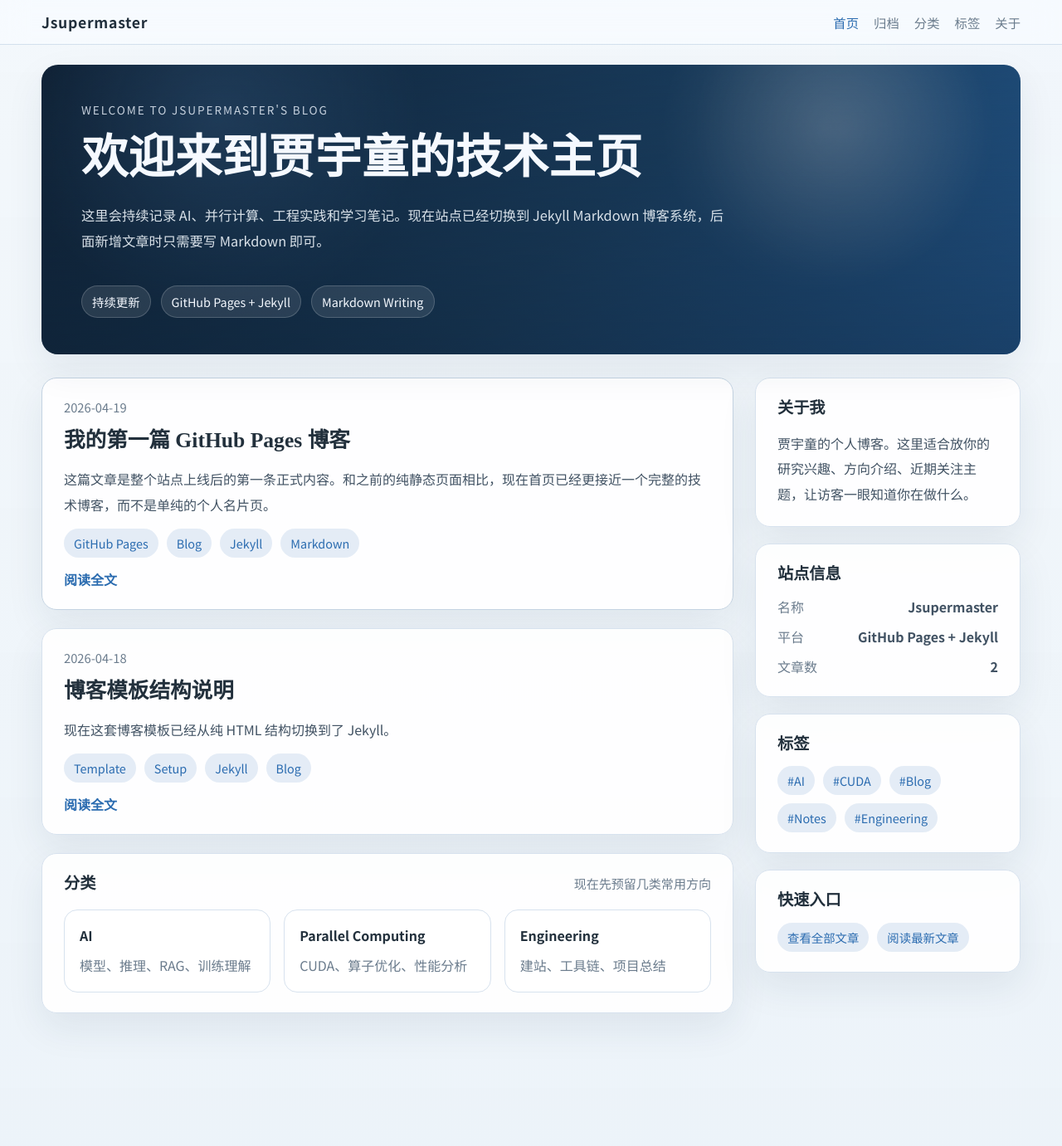
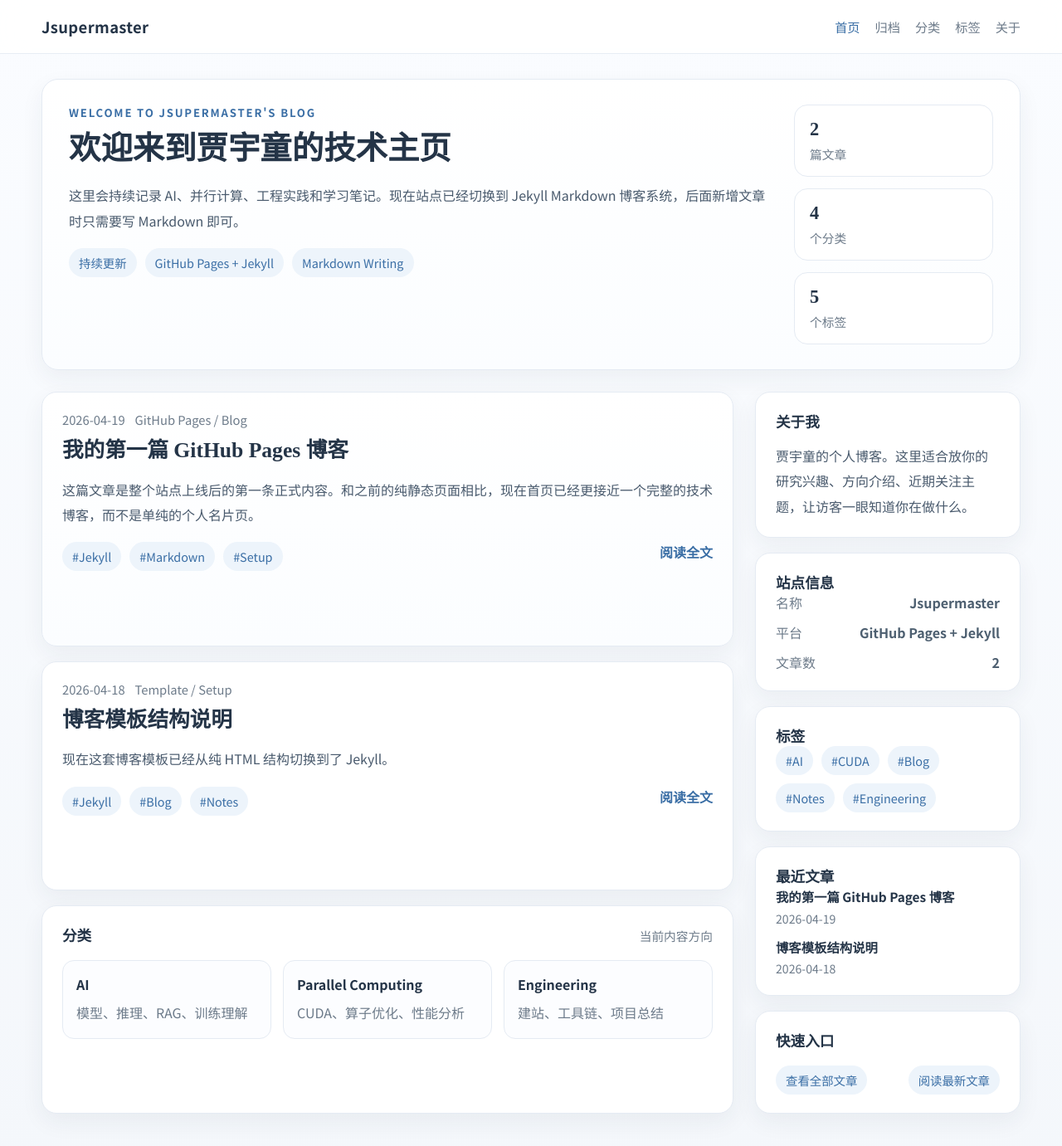
Before and after one commit to Jsupermaster/Jsupermaster.github.io, a Jekyll site: the page built from index.md, in a window 1280 px wide and 1398 px high. Shown: the top 1381 px of the window at 83% size. Built offline with Jekyll 4.4.1, drawn with Linux system fonts in a browser that asks for light colours.

Commit message:
update_260419_2

```diff
--- a/_layouts/default.html
+++ b/_layouts/default.html
@@ -8,7 +8,7 @@
   <link rel="preconnect" href="https://fonts.googleapis.com">
   <link rel="preconnect" href="https://fonts.gstatic.com" crossorigin>
   <link href="https://fonts.googleapis.com/css2?family=Noto+Sans+SC:wght@400;500;700&family=Noto+Serif+SC:wght@600;700&display=swap" rel="stylesheet">
-  <link rel="stylesheet" href="{{ '/assets/styles.css' | relative_url }}">
+  <link rel="stylesheet" href="{{ '/assets/styles.css?v=20260419b' | relative_url }}">
 </head>
 <body>
   <div class="site-shell">
--- a/_layouts/home.html
+++ b/_layouts/home.html
@@ -1,69 +1,65 @@
 ---
 layout: default
 ---
-<section class="hero-banner">
-  <div class="hero-overlay"></div>
-  <div class="hero-content">
-    <p class="hero-kicker">{{ page.hero_kicker }}</p>
+<section class="home-intro">
+  <div class="intro-main">
+    <p class="section-kicker">{{ page.hero_kicker }}</p>
     <h1>{{ page.hero_title }}</h1>
-    <p class="hero-subtitle">{{ page.hero_subtitle }}</p>
-    <div class="hero-meta">
+    <p class="intro-copy">{{ page.hero_subtitle }}</p>
+    <div class="intro-tags">
       {% for item in page.hero_meta %}
       <span>{{ item }}</span>
       {% endfor %}
     </div>
   </div>
+  <div class="intro-side">
+    <div class="mini-stat">
+      <strong>{{ site.posts | size }}</strong>
+      <span>篇文章</span>
+    </div>
+    <div class="mini-stat">
+      <strong>{{ site.categories | size }}</strong>
+      <span>个分类</span>
+    </div>
+    <div class="mini-stat">
+      <strong>{{ site.tags | size }}</strong>
+      <span>个标签</span>
+    </div>
+  </div>
 </section>
 
-<div class="content-layout">
-  <section class="main-column">
+<div class="blog-layout">
+  <section class="post-feed">
     {% assign featured_post = site.posts.first %}
-    {% if featured_post %}
-    <article class="post-card post-card-featured">
-      <div class="post-card-body">
-        <p class="post-date">{{ featured_post.date | date: "%Y-%m-%d" }}</p>
-        <h2><a href="{{ featured_post.url | relative_url }}">{{ featured_post.title }}</a></h2>
-        <p class="post-excerpt">{{ featured_post.excerpt | strip_html | strip_newlines }}</p>
-        <div class="post-taxonomy">
-          {% for category in featured_post.categories limit: 3 %}
-          <span class="pill">{{ category }}</span>
-          {% endfor %}
-          {% for tag in featured_post.tags limit: 2 %}
-          <span class="pill">{{ tag }}</span>
+    {% for post in site.posts limit: 8 %}
+    <article class="feed-card {% if forloop.first %}feed-card-featured{% endif %}">
+      <div class="feed-meta">
+        <span>{{ post.date | date: "%Y-%m-%d" }}</span>
+        {% if post.categories.size > 0 %}
+        <span>{{ post.categories | join: " / " }}</span>
+        {% endif %}
+      </div>
+      <h2><a href="{{ post.url | relative_url }}">{{ post.title }}</a></h2>
+      <p class="feed-excerpt">{{ post.excerpt | strip_html | strip_newlines }}</p>
+      <div class="feed-footer">
+        <div class="chip-row">
+          {% for tag in post.tags limit: 3 %}
+          <span class="chip">#{{ tag }}</span>
           {% endfor %}
         </div>
-        <a class="read-more" href="{{ featured_post.url | relative_url }}">阅读全文</a>
-      </div>
-    </article>
-    {% endif %}
-
-    {% for post in site.posts offset: 1 limit: 4 %}
-    <article class="post-card">
-      <div class="post-card-body">
-        <p class="post-date">{{ post.date | date: "%Y-%m-%d" }}</p>
-        <h2><a href="{{ post.url | relative_url }}">{{ post.title }}</a></h2>
-        <p class="post-excerpt">{{ post.excerpt | strip_html | strip_newlines }}</p>
-        <div class="post-taxonomy">
-          {% for category in post.categories limit: 2 %}
-          <span class="pill">{{ category }}</span>
-          {% endfor %}
-          {% for tag in post.tags limit: 2 %}
-          <span class="pill">{{ tag }}</span>
-          {% endfor %}
-        </div>
-        <a class="read-more" href="{{ post.url | relative_url }}">阅读全文</a>
+        <a class="read-link" href="{{ post.url | relative_url }}">阅读全文</a>
       </div>
     </article>
     {% endfor %}
 
-    <section class="section-panel" id="topics">
-      <div class="section-title-row">
+    <section class="panel-block" id="topics">
+      <div class="panel-heading">
         <h3>分类</h3>
-        <span>现在先预留几类常用方向</span>
+        <span>当前内容方向</span>
       </div>
-      <div class="category-grid">
+      <div class="topic-grid">
         {% for topic in page.topics %}
-        <a class="category-card" href="{{ topic.href | relative_url }}">
+        <a class="topic-card" href="{{ topic.href | relative_url }}">
           <strong>{{ topic.title }}</strong>
           <span>{{ topic.description }}</span>
         </a>
@@ -73,12 +69,12 @@ layout: default
   </section>
 
   <aside class="sidebar">
-    <section class="sidebar-card" id="about">
+    <section class="side-card" id="about">
       <h3>关于我</h3>
       <p>{{ page.about_text }}</p>
     </section>
 
-    <section class="sidebar-card">
+    <section class="side-card">
       <h3>站点信息</h3>
       <ul class="meta-list">
         <li><span>名称</span><strong>{{ site.title }}</strong></li>
@@ -87,7 +83,7 @@ layout: default
       </ul>
     </section>
 
-    <section class="sidebar-card" id="tags">
+    <section class="side-card" id="tags">
       <h3>标签</h3>
       <div class="tag-cloud">
         {% for tag in page.topic_tags %}
@@ -96,7 +92,19 @@ layout: default
       </div>
     </section>
 
-    <section class="sidebar-card">
+    <section class="side-card">
+      <h3>最近文章</h3>
+      <div class="recent-list">
+        {% for post in site.posts limit: 5 %}
+        <a class="recent-link" href="{{ post.url | relative_url }}">
+          <strong>{{ post.title }}</strong>
+          <span>{{ post.date | date: "%Y-%m-%d" }}</span>
+        </a>
+        {% endfor %}
+      </div>
+    </section>
+
+    <section class="side-card">
       <h3>快速入口</h3>
       <div class="action-stack">
         <a class="action-link" href="{{ '/blog/index.html' | relative_url }}">查看全部文章</a>
--- a/assets/styles.css
+++ b/assets/styles.css
@@ -1,16 +1,15 @@
 :root {
-  --bg: #eef3f8;
-  --bg-alt: #f8fbff;
-  --surface: rgba(255, 255, 255, 0.92);
-  --surface-strong: #ffffff;
-  --line: #d7e2ee;
-  --line-strong: #c4d3e2;
-  --text: #22303c;
-  --muted: #6b7c8d;
-  --primary: #2b6cb0;
-  --primary-soft: rgba(43, 108, 176, 0.12);
-  --hero-dark: rgba(18, 37, 57, 0.72);
-  --shadow: 0 18px 46px rgba(28, 53, 81, 0.08);
+  --bg: #f6f8fb;
+  --surface: #ffffff;
+  --surface-soft: #fbfdff;
+  --line: #e5ebf3;
+  --text: #243447;
+  --muted: #6d7b8a;
+  --primary: #3a6ea5;
+  --primary-soft: #edf4fb;
+  --shadow: 0 10px 28px rgba(28, 48, 74, 0.06);
+  --radius: 18px;
+  --content-width: 1180px;
 }
 
 * {
@@ -25,8 +24,8 @@ body {
   margin: 0;
   color: var(--text);
   background:
-    linear-gradient(180deg, rgba(242, 247, 251, 0.95), rgba(236, 243, 249, 0.98)),
-    radial-gradient(circle at top right, rgba(76, 132, 197, 0.16), transparent 22%);
+    linear-gradient(180deg, rgba(250, 252, 255, 0.98), rgba(244, 247, 251, 0.98)),
+    radial-gradient(circle at top, rgba(109, 155, 214, 0.08), transparent 28%);
   font-family: "Noto Sans SC", sans-serif;
 }
 
@@ -36,8 +35,8 @@ a {
 }
 
 img {
+  display: block;
   max-width: 100%;
-  display: block;
 }
 
 .site-shell {
@@ -48,14 +47,14 @@ img {
   position: sticky;
   top: 0;
   z-index: 20;
+  background: rgba(255, 255, 255, 0.86);
   backdrop-filter: blur(16px);
-  background: rgba(248, 251, 255, 0.78);
-  border-bottom: 1px solid rgba(205, 220, 234, 0.85);
+  border-bottom: 1px solid rgba(229, 235, 243, 0.9);
 }
 
 .topbar-inner,
 .page-layout {
-  width: min(1180px, calc(100% - 32px));
+  width: min(var(--content-width), calc(100% - 32px));
   margin: 0 auto;
 }
 
@@ -63,189 +62,100 @@ img {
   display: flex;
   align-items: center;
   justify-content: space-between;
-  gap: 18px;
-  padding: 14px 0;
+  gap: 20px;
+  min-height: 64px;
 }
 
 .site-title {
-  font-size: 1.1rem;
+  font-size: 1.15rem;
   font-weight: 700;
-  letter-spacing: 0.04em;
+  letter-spacing: 0.02em;
 }
 
 .topnav {
   display: flex;
-  align-items: center;
+  flex-wrap: wrap;
   gap: 18px;
-  flex-wrap: wrap;
 }
 
 .topnav a {
+  position: relative;
   color: var(--muted);
-  font-size: 0.96rem;
+  font-size: 0.95rem;
 }
 
 .topnav a.is-active,
-.topnav a:hover,
-.read-more,
-.action-link:hover {
+.topnav a:hover {
   color: var(--primary);
 }
 
 .page-layout {
-  padding: 24px 0 48px;
+  padding: 30px 0 56px;
 }
 
-.hero-banner {
-  position: relative;
-  overflow: hidden;
-  min-height: 340px;
-  border-radius: 20px;
-  background:
-    radial-gradient(circle at 18% 18%, rgba(120, 187, 255, 0.18), transparent 24%),
-    radial-gradient(circle at 82% 22%, rgba(255, 255, 255, 0.14), transparent 18%),
-    linear-gradient(140deg, #0f2237 0%, #1d466c 55%, #2a6cb0 100%);
+.home-intro,
+.archive-header {
+  margin-bottom: 26px;
+  border: 1px solid var(--line);
+  border-radius: calc(var(--radius) + 2px);
+  background: linear-gradient(180deg, var(--surface), var(--surface-soft));
   box-shadow: var(--shadow);
 }
 
-.hero-banner-small {
-  min-height: 220px;
+.home-intro {
+  display: grid;
+  grid-template-columns: minmax(0, 1.6fr) 240px;
+  gap: 24px;
+  padding: 30px 32px;
 }
 
-.hero-overlay {
-  position: absolute;
-  inset: 0;
-  background:
-    linear-gradient(180deg, rgba(9, 21, 34, 0.2), rgba(9, 21, 34, 0.5)),
-    radial-gradient(circle at 80% 22%, rgba(255, 255, 255, 0.16), transparent 20%);
+.archive-header {
+  padding: 28px 32px;
 }
 
-.hero-content {
-  position: relative;
-  z-index: 1;
-  display: flex;
-  flex-direction: column;
-  justify-content: center;
-  min-height: inherit;
-  padding: 44px 48px;
-  color: #f5f9ff;
+.section-kicker {
+  margin: 0 0 10px;
+  color: var(--primary);
+  font-size: 0.82rem;
+  font-weight: 700;
+  letter-spacing: 0.14em;
+  text-transform: uppercase;
 }
 
-.hero-kicker,
-.article-kicker {
-  margin: 0 0 12px;
-  color: rgba(235, 243, 252, 0.82);
-  font-size: 0.85rem;
-  letter-spacing: 0.14em;
-}
-
-h1,
-h2,
-h3 {
+.intro-main h1,
+.archive-header h1,
+.post-main h1 {
   margin: 0;
   font-family: "Noto Serif SC", serif;
   line-height: 1.28;
 }
 
-.hero-content h1 {
-  font-size: clamp(2.2rem, 4.4vw, 3.7rem);
+.intro-main h1 {
+  font-size: clamp(2rem, 3vw, 2.8rem);
 }
 
-.hero-subtitle {
-  max-width: 780px;
-  margin-top: 18px;
-  font-size: 1.02rem;
-  line-height: 1.9;
-  color: rgba(238, 245, 251, 0.9);
+.archive-header h1,
+.post-main h1 {
+  font-size: clamp(1.8rem, 2.5vw, 2.5rem);
 }
 
-.hero-meta {
+.intro-copy,
+.archive-copy {
+  margin: 16px 0 0;
+  color: #495a6d;
+  line-height: 1.9;
+  font-size: 1rem;
+}
+
+.intro-tags {
   display: flex;
   flex-wrap: wrap;
-  gap: 12px;
-  margin-top: 22px;
+  gap: 10px;
+  margin-top: 18px;
 }
 
-.hero-meta span {
-  padding: 8px 12px;
-  border: 1px solid rgba(255, 255, 255, 0.18);
-  border-radius: 999px;
-  background: rgba(255, 255, 255, 0.1);
-  font-size: 0.9rem;
-}
-
-.content-layout,
-.article-layout {
-  display: grid;
-  grid-template-columns: minmax(0, 2.1fr) 320px;
-  gap: 26px;
-  margin-top: 28px;
-}
-
-.main-column,
-.archive-list {
-  display: grid;
-  gap: 22px;
-}
-
-.post-card,
-.sidebar-card,
-.section-panel,
-.article-main,
-.article-sidebar {
-  border: 1px solid var(--line);
-  border-radius: 18px;
-  background: var(--surface);
-  box-shadow: var(--shadow);
-}
-
-.post-card-body,
-.sidebar-card,
-.section-panel,
-.article-main,
-.article-sidebar {
-  padding: 24px 26px;
-}
-
-.post-card-featured {
-  border-color: var(--line-strong);
-}
-
-.post-card-body {
-  display: grid;
-  gap: 14px;
-}
-
-.post-date {
-  margin: 0;
-  color: var(--muted);
-  font-size: 0.92rem;
-}
-
-.post-card h2,
-.article-main h1 {
-  font-size: clamp(1.5rem, 2vw, 2.1rem);
-}
-
-.post-excerpt,
-.article-main p,
-.sidebar-card p {
-  margin: 0;
-  color: #415263;
-  line-height: 1.9;
-}
-
-.post-taxonomy,
-.tag-cloud,
-.article-meta,
-.article-actions,
-.action-stack {
-  display: flex;
-  gap: 10px;
-  flex-wrap: wrap;
-}
-
-.pill,
+.intro-tags span,
+.chip,
 .tag-cloud a,
 .action-link {
   display: inline-flex;
@@ -258,25 +168,166 @@ h3 {
   font-size: 0.9rem;
 }
 
-.read-more {
-  width: fit-content;
-  font-weight: 700;
-}
-
-.sidebar {
+.intro-side {
   display: grid;
-  gap: 20px;
+  gap: 14px;
   align-content: start;
 }
 
-.sidebar-card {
+.mini-stat {
   display: grid;
+  gap: 6px;
+  padding: 16px 18px;
+  border: 1px solid var(--line);
+  border-radius: 16px;
+  background: #fff;
+}
+
+.mini-stat strong {
+  font-size: 1.4rem;
+  font-family: "Noto Serif SC", serif;
+}
+
+.mini-stat span {
+  color: var(--muted);
+  font-size: 0.92rem;
+}
+
+.blog-layout,
+.post-layout {
+  display: grid;
+  grid-template-columns: minmax(0, 1.9fr) 320px;
+  gap: 26px;
+}
+
+.post-feed,
+.archive-list {
+  display: grid;
+  gap: 18px;
+}
+
+.feed-card,
+.panel-block,
+.side-card,
+.post-main {
+  border: 1px solid var(--line);
+  border-radius: var(--radius);
+  background: var(--surface);
+  box-shadow: var(--shadow);
+}
+
+.feed-card,
+.panel-block,
+.side-card,
+.post-main {
+  padding: 22px 24px;
+}
+
+.feed-card-featured {
+  background: linear-gradient(180deg, #ffffff, #fbfdff);
+}
+
+.feed-meta,
+.post-header-meta {
+  display: flex;
+  flex-wrap: wrap;
+  gap: 12px;
+  color: var(--muted);
+  font-size: 0.92rem;
+}
+
+.feed-card h2 {
+  margin: 10px 0 0;
+  font-family: "Noto Serif SC", serif;
+  font-size: 1.6rem;
+  line-height: 1.35;
+}
+
+.feed-card h2 a:hover,
+.recent-link strong:hover,
+.read-link:hover {
+  color: var(--primary);
+}
+
+.feed-excerpt,
+.side-card p,
+.post-content p {
+  margin: 14px 0 0;
+  color: #495a6d;
+  line-height: 1.9;
+}
+
+.feed-footer,
+.action-stack,
+.post-actions {
+  display: flex;
+  flex-wrap: wrap;
+  justify-content: space-between;
+  gap: 12px;
+  margin-top: 18px;
+}
+
+.chip-row,
+.tag-cloud {
+  display: flex;
+  flex-wrap: wrap;
+  gap: 10px;
+}
+
+.read-link {
+  font-weight: 700;
+  color: var(--primary);
+}
+
+.panel-heading {
+  display: flex;
+  align-items: baseline;
+  justify-content: space-between;
+  gap: 16px;
+  margin-bottom: 18px;
+}
+
+.panel-heading h3,
+.side-card h3 {
+  margin: 0;
+  font-size: 1.1rem;
+  font-family: "Noto Serif SC", serif;
+}
+
+.panel-heading span {
+  color: var(--muted);
+  font-size: 0.92rem;
+}
+
+.topic-grid {
+  display: grid;
+  grid-template-columns: repeat(3, minmax(0, 1fr));
   gap: 14px;
 }
 
-.sidebar-card h3,
-.section-title-row h3 {
-  font-size: 1.2rem;
+.topic-card {
+  display: grid;
+  gap: 8px;
+  padding: 16px;
+  border: 1px solid var(--line);
+  border-radius: 14px;
+  background: #fcfdff;
+}
+
+.topic-card strong {
+  font-size: 1rem;
+}
+
+.topic-card span {
+  color: var(--muted);
+  line-height: 1.8;
+}
+
+.sidebar,
+.post-side {
+  display: grid;
+  gap: 18px;
+  align-content: start;
 }
 
 .meta-list {
@@ -291,144 +342,103 @@ h3 {
   display: flex;
   justify-content: space-between;
   gap: 12px;
-  color: #415263;
+  color: #4d5f70;
 }
 
 .meta-list li span {
   color: var(--muted);
 }
 
-.section-title-row {
-  display: flex;
-  align-items: baseline;
-  justify-content: space-between;
-  gap: 16px;
-  margin-bottom: 18px;
+.recent-list {
+  display: grid;
+  gap: 12px;
 }
 
-.section-title-row span {
-  color: var(--muted);
-  font-size: 0.94rem;
+.recent-link {
+  display: grid;
+  gap: 4px;
 }
 
-.category-grid {
-  display: grid;
-  grid-template-columns: repeat(3, minmax(0, 1fr));
-  gap: 16px;
+.recent-link strong {
+  font-size: 0.96rem;
+  line-height: 1.6;
 }
 
-.category-card {
-  display: grid;
-  gap: 10px;
-  padding: 18px;
-  border: 1px solid var(--line);
-  border-radius: 16px;
-  background: var(--surface-strong);
+.recent-link span {
+  color: var(--muted);
+  font-size: 0.88rem;
 }
 
-.category-card strong {
-  font-size: 1rem;
+.post-main {
+  padding: 28px 30px;
 }
 
-.category-card span {
-  color: var(--muted);
-  line-height: 1.8;
+.post-content {
+  display: grid;
+  gap: 18px;
+  margin-top: 18px;
 }
 
-.archive-list {
-  margin-top: 28px;
+.post-content h2,
+.post-content h3,
+.post-content h4 {
+  margin: 8px 0 0;
+  font-family: "Noto Serif SC", serif;
+  line-height: 1.4;
 }
 
-.article-layout {
-  align-items: start;
-}
-
-.article-main {
-  display: grid;
-  gap: 20px;
-}
-
-.article-content {
-  display: grid;
-  gap: 18px;
-}
-
-.article-meta {
-  color: var(--muted);
-  font-size: 0.95rem;
-}
-
-.article-main h2 {
-  font-size: 1.5rem;
-}
-
-.article-content h2,
-.article-content h3,
-.article-content h4 {
-  margin: 12px 0 0;
-  color: var(--text);
-}
-
-.article-content ul,
-.article-content ol {
+.post-content ul,
+.post-content ol {
   margin: 0;
   padding-left: 22px;
-  color: #415263;
+  color: #495a6d;
   line-height: 1.9;
 }
 
-.article-content li + li {
+.post-content li + li {
   margin-top: 8px;
 }
 
-.article-content code {
+.post-content code {
   padding: 2px 6px;
   border-radius: 8px;
-  background: rgba(43, 108, 176, 0.1);
-  color: #174b84;
+  background: var(--primary-soft);
+  color: #275784;
   font-family: Consolas, "Courier New", monospace;
 }
 
-.article-content pre {
+.post-content pre {
   margin: 0;
   overflow-x: auto;
   padding: 16px 18px;
   border-radius: 14px;
-  background: #162535;
-  color: #eff6ff;
+  background: #18283b;
+  color: #eef5ff;
 }
 
-.article-content pre code {
+.post-content pre code {
   padding: 0;
   background: transparent;
   color: inherit;
 }
 
-.article-content blockquote {
+.post-content blockquote {
   margin: 0;
   padding: 14px 18px;
   border-left: 4px solid var(--primary);
   border-radius: 0 12px 12px 0;
-  background: rgba(43, 108, 176, 0.08);
-  color: #39526b;
-}
-
-.article-sidebar {
-  padding: 0;
-  border: none;
-  background: transparent;
-  box-shadow: none;
-  display: grid;
-  gap: 20px;
+  background: var(--primary-soft);
+  color: #45617b;
 }
 
 @media (max-width: 980px) {
-  .content-layout,
-  .article-layout {
+  .home-intro,
+  .blog-layout,
+  .post-layout {
     grid-template-columns: 1fr;
   }
 
-  .category-grid {
+  .topic-grid {
     grid-template-columns: 1fr;
   }
 }
@@ -439,42 +449,27 @@ h3 {
   }
 
   .topbar-inner {
+    flex-direction: column;
     align-items: flex-start;
-    flex-direction: column;
+    padding: 14px 0;
   }
 
-  .hero-content {
-    padding: 30px 24px;
+  .page-layout,
+  .topbar-inner {
+    width: min(var(--content-width), calc(100% - 20px));
   }
 
-  .hero-banner {
-    min-height: 280px;
+  .home-intro,
+  .archive-header,
+  .feed-card,
+  .panel-block,
+  .side-card,
+  .post-main {
+    padding: 18px;
   }
 
-  .post-card-body,
-  .sidebar-card,
-  .section-panel,
-  .article-main {
-    padding: 20px;
-  }
-
-  .section-title-row {
+  .panel-heading {
+    flex-direction: column;
     align-items: flex-start;
-    flex-direction: column;
   }
 }
-
-@media (max-width: 520px) {
-  .topbar-inner,
-  .page-layout {
-    width: min(100% - 20px, 1180px);
-  }
-
-  .topnav {
-    gap: 12px;
-  }
-
-  .hero-content h1 {
-    font-size: 2rem;
-  }
-}
```
Also changed, not shown: _layouts/archive.html (+18 -19 lines), _layouts/post.html (+11 -11 lines).
